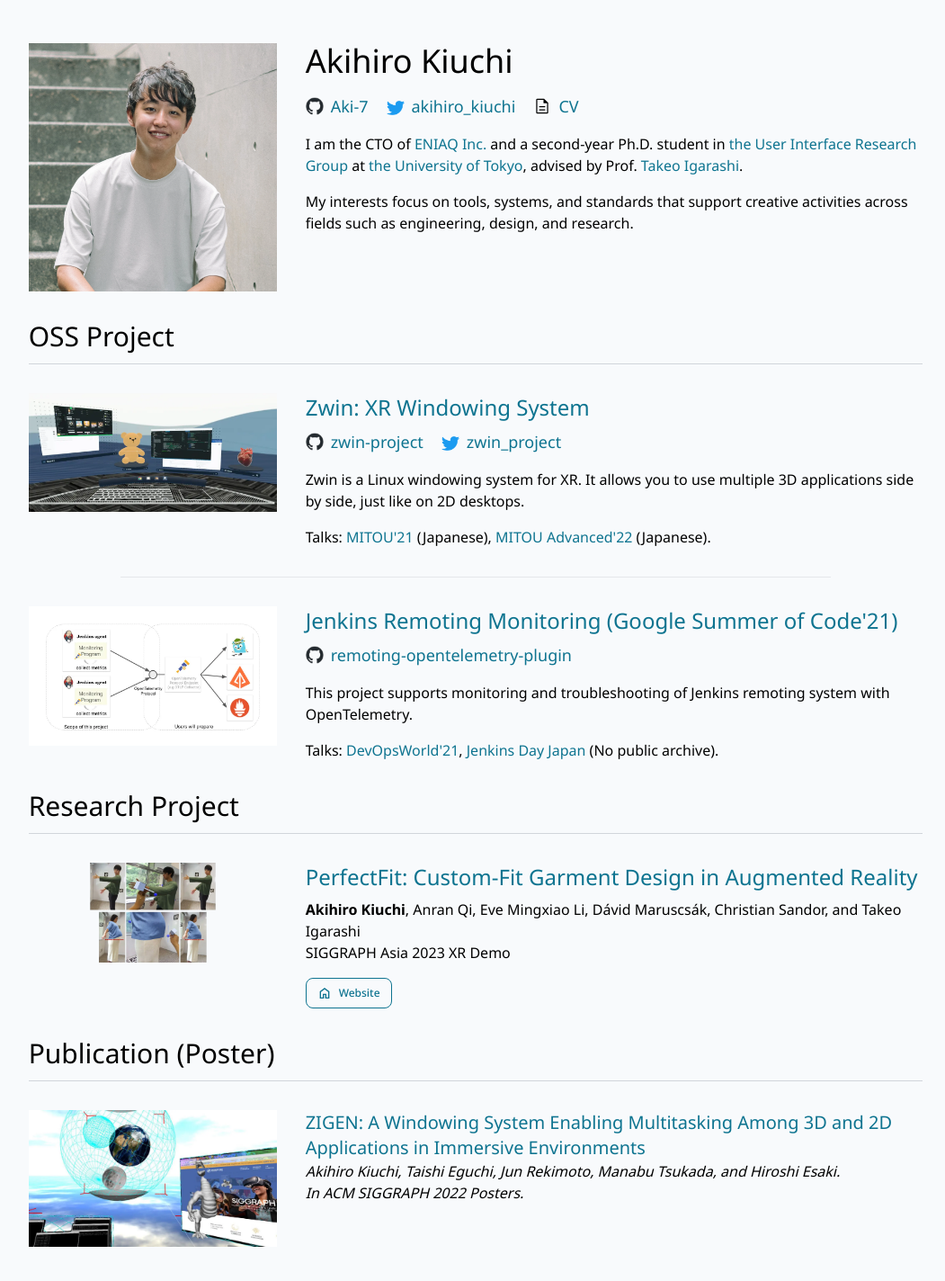
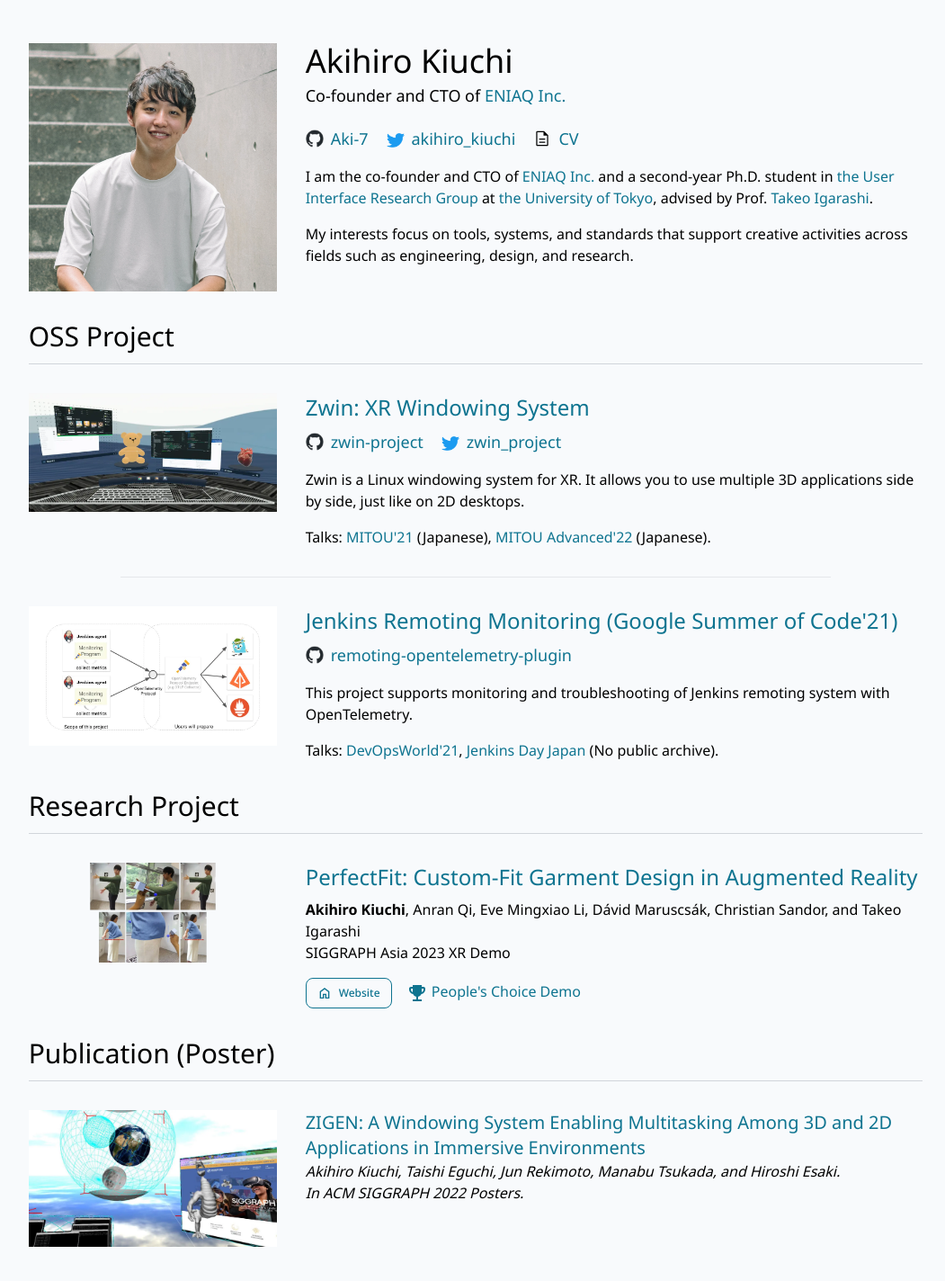
Before and after one commit to Aki-7/profile, a Next.js app: page / in a window 1280 px wide. Shown: the top 1424 px of the page at 90% size, without its empty margins (111-1162 px from the left). Built offline with nearby package versions, Linux system fonts and the light colour scheme.

Commit message:
update profile

```diff
--- a/app/page.tsx
+++ b/app/page.tsx
@@ -9,6 +9,7 @@ import zigenPosterImage from "../public/zigen-poster.webp";
 import jenkinsImage from "../public/jenkins.webp";
 import perfectFitImage from "../public/perfect-fit.webp";
 import React from "react";
+import TrophyIcon from "@mui/icons-material/EmojiEvents"
 
 const ENIAQ = () => <Anchor href="https://eniaq.jp">ENIAQ Inc.</Anchor>;
 const UILab = () => <Anchor href="https://www-ui.is.s.u-tokyo.ac.jp/en/">the User Interface Research Group</Anchor>;
@@ -55,6 +56,12 @@ const Website = ({ href }: { href: string }) => (
     </button>
   </Anchor>
 );
+
+const Prise = ({title}: {title: string}) => {
+  return <div className="text-cyan-700">
+    <TrophyIcon/> {title}
+  </div>
+}
 
 type ProjectItemProps = {
   title: string;
@@ -116,7 +123,8 @@ export default function Home() {
 
           <div className="col-start-1 col-span-12 mt-4 lg:col-span-7 lg:mt-0">
             <h1 className="text-3xl lg:text-4xl text-center lg:text-left">Akihiro Kiuchi</h1>
-            <div className="mt-4">
+            <h2 className="mt-1 text-base lg:text-lg text-center lg:text-left">Co-founder and CTO of <ENIAQ/></h2>
+            <div className="mt-5">
               <div className="text-center lg:inline-block lg:mr-5">
                 <GitHub href="https://github.com/Aki-7" accountName="Aki-7" />
               </div>
@@ -128,7 +136,7 @@ export default function Home() {
               </div>
             </div>
             <div className="mt-4 text-left">
-              I am the CTO of <ENIAQ/> and a second-year Ph.D. student in <UILab/> at <UTokyo/>, advised by
+              I am the co-founder and CTO of <ENIAQ/> and a second-year Ph.D. student in <UILab/> at <UTokyo/>, advised by
               Prof. <Igarashi/>.
             </div>
             <div className="mt-4 text-left">
@@ -208,7 +216,12 @@ export default function Home() {
               SIGGRAPH Asia 2023 XR Demo
             </div>
             <div className="mt-4">
-              <Website href="/perfect-fit" />
+              <div className="inline-block mr-4">
+                <Website href="/perfect-fit" />
+              </div>
+              <div className="inline-block mr-4 -translate-y-1">
+                <Prise title="People's Choice Demo"/>
+              </div>
             </div>
           </ProjectItem>
 
```
Also changed, not shown: package.json (+5 -2 lines), 2 other files (tests, documents, lock files or other folders).
